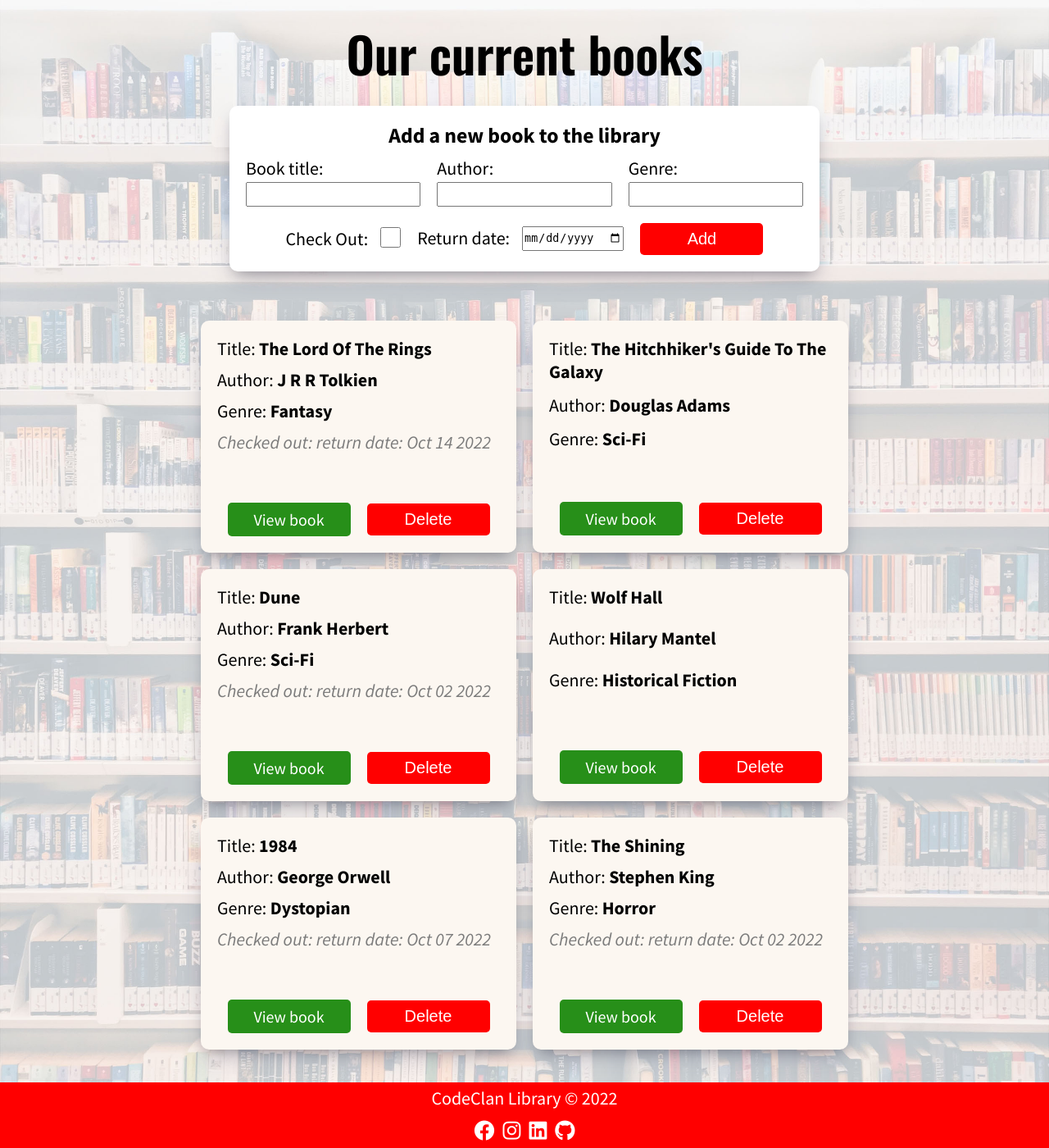
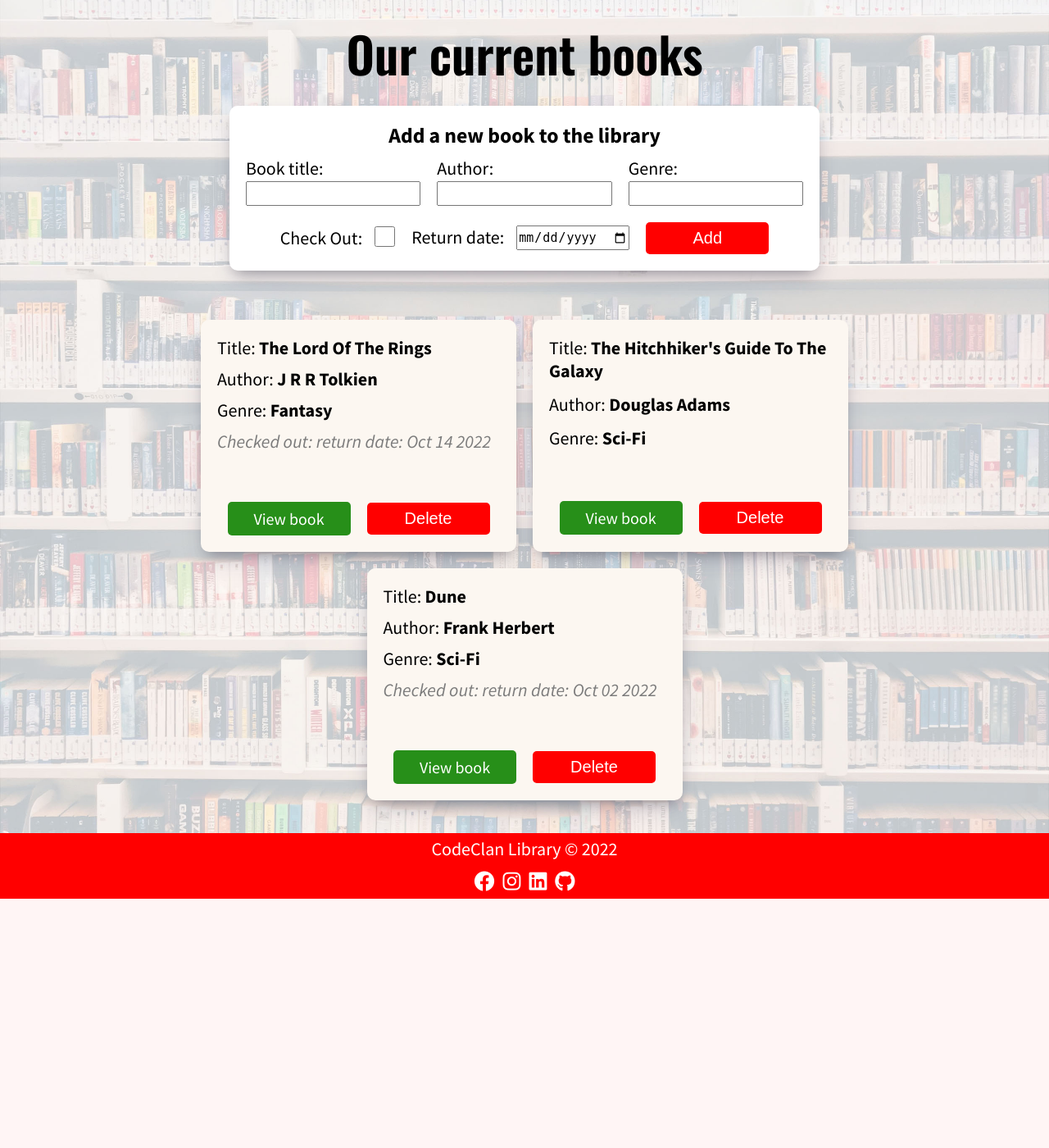
Before and after one commit to ST3V3NP3RRY/Codeclan_library_w3_homework, a Flask app: page /books in a window 1280 px wide. Shown: the part 80-1480 px from the top of the page at 82% size. After the commit the page ends 1176 px from the top, so only its background shows below. Run offline with Flask 2, Linux system fonts and the light colour scheme.

Commit message:
fixed some styling issues

```diff
--- a/models/book_list.py
+++ b/models/book_list.py
@@ -16,18 +16,9 @@ book2 = Book(
     datetime.date(2022, 10, 7),
 )
 book3 = Book("Dune", "Frank Herbert", "Sci-Fi", True, datetime.date(2022, 10, 2))
-book4 = Book(
-    "Wolf Hall",
-    "Hilary Mantel",
-    "Historical Fiction",
-    False,
-    datetime.date(2022, 10, 19),
-)
-book5 = Book("1984", "George Orwell", "Dystopian", True, datetime.date(2022, 10, 7))
-book6 = Book("The Shining", "Stephen King", "Horror", True, datetime.date(2022, 10, 2))
 
 
-books = [book1, book2, book3, book4, book5, book6]
+books = [book1, book2, book3]
 
 # Function to add a new book to list
 # REMEMBER - functions need to be tested
--- a/static/css/main.css
+++ b/static/css/main.css
@@ -22,6 +22,7 @@ main {
   display: flex;
   flex-direction: column;
   align-items: center;
+  justify-content: space-between;
 }
 
 a {
@@ -172,6 +173,7 @@ nav > ul > li > a:hover {
 input {
   width: 100%;
   height: 3rem;
+  font-size: 1.5rem;
 }
 
 label {
@@ -294,4 +296,14 @@ footer {
 
 /* ---- End of Footer styles ---- */
 
+/* --- Thanks Styles --- */
+.thanks_container {
+  display: flex;
+  height: 80vh;
+  flex-direction: column;
+  width: 60rem;
+  margin: 0 auto;
+  justify-content: center;
+}
+
 /* --- Responsive Styles --- */
--- a/templates/index.html
+++ b/templates/index.html
@@ -14,7 +14,7 @@
     repellendus ab, earum, tenetur saepe laborum a voluptates laudantium eos
     doloribus.
   </p>
-  <a href="/books"><button class="btn">View Books</button></a>
+  <a href="/books"><button class="form_btn">View Books</button></a>
 </div>
 
 {% endblock %}
--- a/templates/thanks.html
+++ b/templates/thanks.html
@@ -1,4 +1,5 @@
 {% extends "base.html" %} {% block content %}
+
 <div class="thanks_container">
   <h2>Thank You</h2>
   <p>
```
